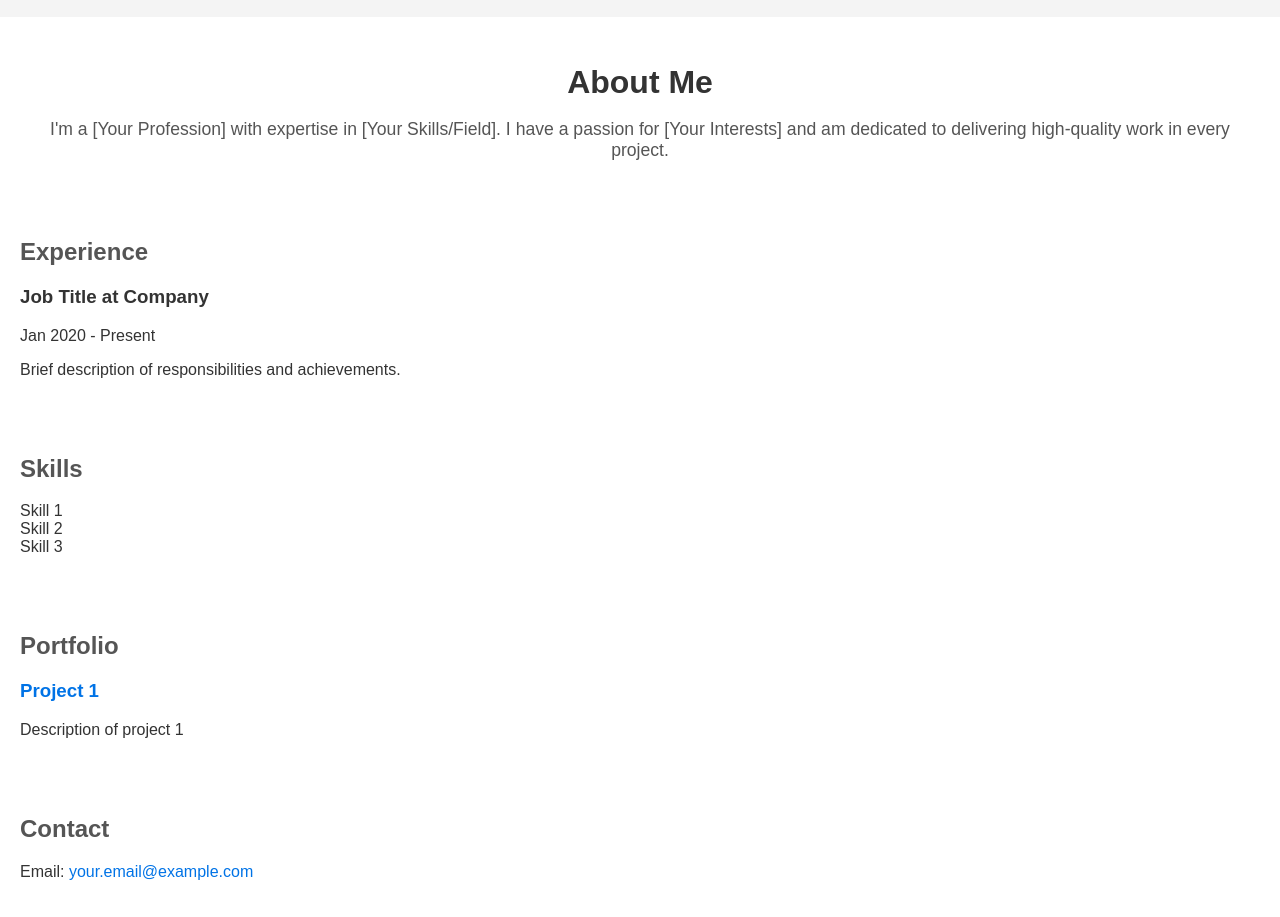
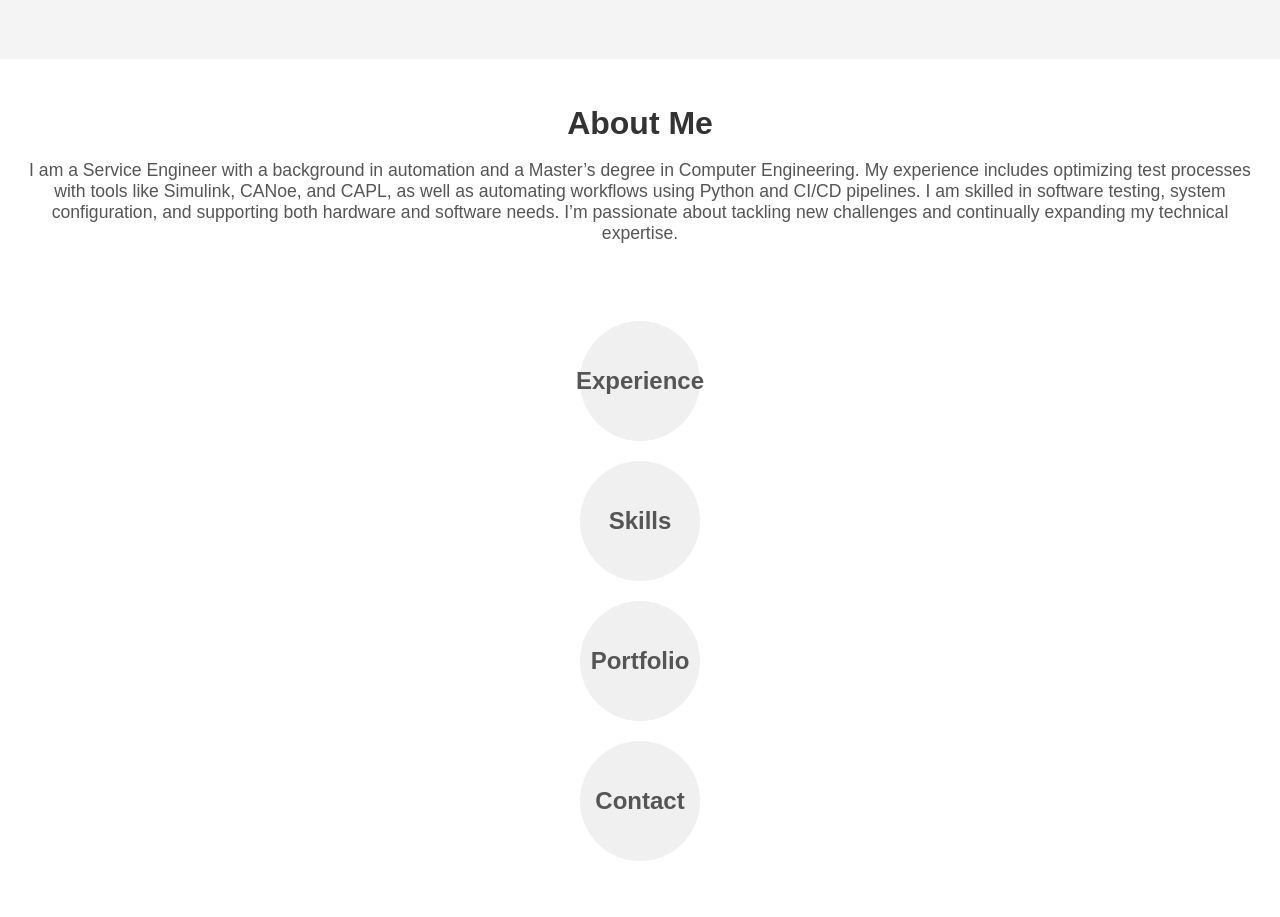
Before and after one commit to AlaaMousaHasan/myCv, a React (Create React App) app: page / in a window 1280 px wide. Shown: the part 348-1265 px from the top of the page. Built offline with nearby package versions, Linux system fonts and the light colour scheme.

Commit message:
with router

```diff
--- a/package.json
+++ b/package.json
@@ -10,6 +10,7 @@
     "framer-motion": "^11.11.11",
     "react": "^18.3.1",
     "react-dom": "^18.3.1",
+    "react-router-dom": "^6.28.0",
     "react-scripts": "^5.0.1",
     "web-vitals": "^2.1.4"
   },
--- a/public/index.html
+++ b/public/index.html
@@ -5,39 +5,33 @@
     <link rel="icon" href="%PUBLIC_URL%/favicon.ico" />
     <meta name="viewport" content="width=device-width, initial-scale=1" />
     <meta name="theme-color" content="#000000" />
-    <meta
-      name="description"
-      content="Web site created using create-react-app"
-    />
+
+    <!-- Primary Meta Tags -->
+    <title>Alaa Mousa Hasan | Service Engineer</title>
+    <meta name="title" content="Alaa Mousa Hasan | Service Engineer">
+    <meta name="description" content="Experienced Service Engineer with a passion for precision engineering and delivering high-quality technical solutions.">
+
+    <!-- Open Graph / Facebook Meta Tags -->
+    <meta property="og:type" content="website">
+    <meta property="og:url" content="https://AlaaMousaHasan.github.io/myCv/">
+    <meta property="og:title" content="Alaa Mousa Hasan | Service Engineer">
+    <meta property="og:description" content="Experienced Service Engineer with a passion for precision engineering and delivering high-quality technical solutions.">
+    <meta property="og:image" content="%PUBLIC_URL%/alaa_hasancv.jpg">
+
+    <!-- Twitter Meta Tags -->
+    <meta property="twitter:card" content="summary_large_image">
+    <meta property="twitter:url" content="https://AlaaMousaHasan.github.io/myCv/">
+    <meta property="twitter:title" content="Alaa Mousa Hasan | Service Engineer">
+    <meta property="twitter:description" content="Experienced Service Engineer with a passion for precision engineering and delivering high-quality technical solutions.">
+    <meta property="twitter:image" content="%PUBLIC_URL%/alaa_hasancv.jpg">
+
+    <!-- Favicon and App Icons -->
     <link rel="apple-touch-icon" href="%PUBLIC_URL%/logo192.png" />
-    <!--
-      manifest.json provides metadata used when your web app is installed on a
-      user's mobile device or desktop. See https://developers.google.com/web/fundamentals/web-app-manifest/
-    -->
     <link rel="manifest" href="%PUBLIC_URL%/manifest.json" />
-    <!--
-      Notice the use of %PUBLIC_URL% in the tags above.
-      It will be replaced with the URL of the `public` folder during the build.
-      Only files inside the `public` folder can be referenced from the HTML.
 
-      Unlike "/favicon.ico" or "favicon.ico", "%PUBLIC_URL%/favicon.ico" will
-      work correctly both with client-side routing and a non-root public URL.
-      Learn how to configure a non-root public URL by running `npm run build`.
-    -->
-    <title>React App</title>
   </head>
   <body>
     <noscript>You need to enable JavaScript to run this app.</noscript>
     <div id="root"></div>
-    <!--
-      This HTML file is a template.
-      If you open it directly in the browser, you will see an empty page.
-
-      You can add webfonts, meta tags, or analytics to this file.
-      The build step will place the bundled scripts into the <body> tag.
-
-      To begin the development, run `npm start` or `yarn start`.
-      To create a production bundle, use `npm run build` or `yarn build`.
-    -->
   </body>
 </html>
--- a/src/About.js
+++ b/src/About.js
@@ -5,7 +5,14 @@ function About() {
     return (
         <section className="about">
             <h2>About Me</h2>
-            <p>I'm a [Your Profession] with expertise in [Your Skills/Field]. I have a passion for [Your Interests] and am dedicated to delivering high-quality work in every project.</p>
+            <p>
+                I am a Service Engineer with a background in automation and a Master’s
+                degree in Computer Engineering. My experience includes optimizing test
+                processes with tools like Simulink, CANoe, and CAPL, as well as automating workflows using Python and CI/CD pipelines.
+                I am skilled in software testing, system configuration, and supporting both hardware and software needs.
+                I’m passionate about tackling new challenges and continually expanding my technical expertise.
+
+            </p>
         </section>
     );
 }
--- a/src/App.js
+++ b/src/App.js
@@ -1,6 +1,8 @@
 import React from 'react';
+import { HashRouter as Router, Route, Routes } from 'react-router-dom';
 import Header from './Header';
 import About from './About';
+import Section from './Section';
 import Experience from './Experience';
 import Skills from './Skills';
 import Portfolio from './Portfolio';
@@ -9,14 +11,27 @@ import './App.css';
 
 function App() {
     return (
-        <div>
-            <Header />
-            <About />
-            <Experience />
-            <Skills />
-            <Portfolio />
-            <Contact />
-        </div>
+        <Router>
+            <Routes>
+                {/* Main page with Header, About, and Section links */}
+                <Route
+                    path="/"
+                    element={
+                        <React.Fragment>
+                            <Header />
+                            <About />
+                            <Section />
+                        </React.Fragment>
+                    }
+                />
+
+                {/* Separate pages for each section */}
+                <Route path="/experience" element={<Experience />} />
+                <Route path="/skills" element={<Skills />} />
+                <Route path="/portfolio" element={<Portfolio />} />
+                <Route path="/contact" element={<Contact />} />
+            </Routes>
+        </Router>
     );
 }
 
--- a/src/Experience.js
+++ b/src/Experience.js
@@ -1,29 +1,12 @@
 import React from 'react';
 
-function Experience() {
-    const experiences = [
-        {
-            title: "Job Title at Company",
-            duration: "Jan 2020 - Present",
-            description: "Brief description of responsibilities and achievements."
-        },
-        // Add more experiences as needed
-    ];
-
+const Experience = () => {
     return (
-        <section id="experience" style={{ padding: '20px' }}>
-            <h2>Experience</h2>
-            <ul>
-                {experiences.map((exp, index) => (
-                    <li key={index}>
-                        <h3>{exp.title}</h3>
-                        <p>{exp.duration}</p>
-                        <p>{exp.description}</p>
-                    </li>
-                ))}
-            </ul>
-        </section>
+        <div>
+            <h1>Experience</h1>
+            <p>Details about my professional experience...</p>
+        </div>
     );
-}
+};
 
 export default Experience;
--- a/src/Header.js
+++ b/src/Header.js
@@ -32,11 +32,20 @@ function Header() {
                 >
                     Alaa Mousa Hasan
                 </motion.h1>
+
                 <motion.p
                     className="title"
                     initial={{ x: 200 }}
                     animate={{ x: 0 }}
                     transition={{ duration: 1.2 }}
+                >
+                    M. Computer Engineer
+                </motion.p>
+                <motion.p
+                    className="Job title"
+                    initial={{ x: 200 }}
+                    animate={{ x: 0 }}
+                    transition={{ duration: 1.6 }}
                 >
                     Service Engineer
                 </motion.p>
--- /dev/null
+++ b/src/Section.css
@@ -0,0 +1,33 @@
+.sections-container {
+    display: flex;
+    flex-direction: column; /* Stack items vertically */
+    justify-content: center;
+    align-items: center;
+    gap: 20px; /* Space between circles */
+    padding: 40px;
+}
+
+.section.circle {
+    display: flex;
+    justify-content: center;
+    align-items: center;
+    width: 120px;
+    height: 120px;
+    border-radius: 50%;
+    background-color: #f0f0f0;
+    color: #333;
+    text-align: center;
+    font-size: 1em;
+    font-weight: bold;
+    text-decoration: none;
+    transition: transform 0.3s, background-color 0.3s;
+}
+
+.section.circle:hover {
+    transform: scale(1.1);
+    background-color: #e0e0e0;
+}
+
+.section.circle h2 {
+    margin: 0;
+}
--- /dev/null
+++ b/src/Section.js
@@ -0,0 +1,24 @@
+import React from 'react';
+import { Link } from 'react-router-dom';
+import './Section.css';
+
+const Section = () => {
+    return (
+        <div className="sections-container">
+            <Link to="/experience" className="section circle">
+                <h2>Experience</h2>
+            </Link>
+            <Link to="/skills" className="section circle">
+                <h2>Skills</h2>
+            </Link>
+            <Link to="/portfolio" className="section circle">
+                <h2>Portfolio</h2>
+            </Link>
+            <Link to="/contact" className="section circle">
+                <h2>Contact</h2>
+            </Link>
+        </div>
+    );
+};
+
+export default Section;
```
Also changed, not shown: src/MainLayout.js (added, +16 -0 lines), 2 other files (tests, documents, lock files or other folders).
